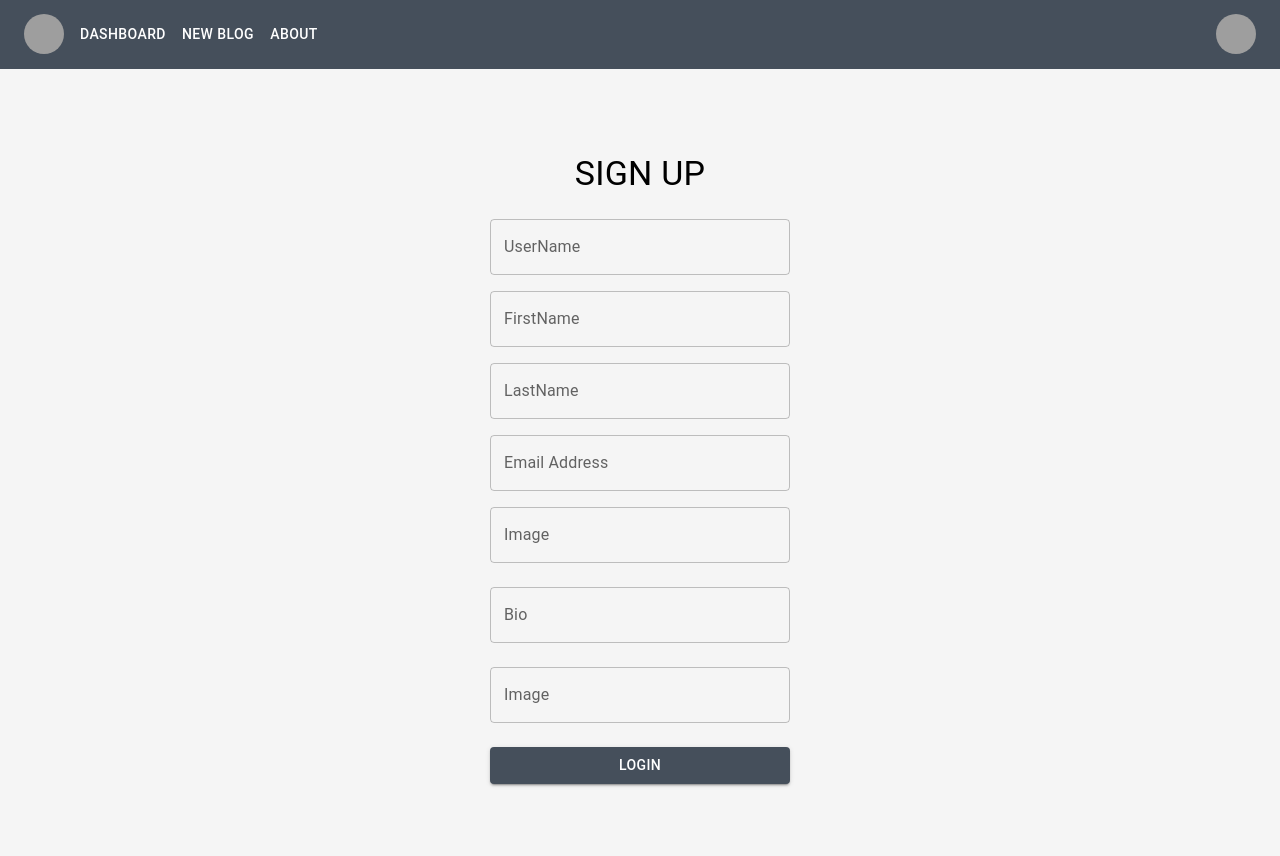
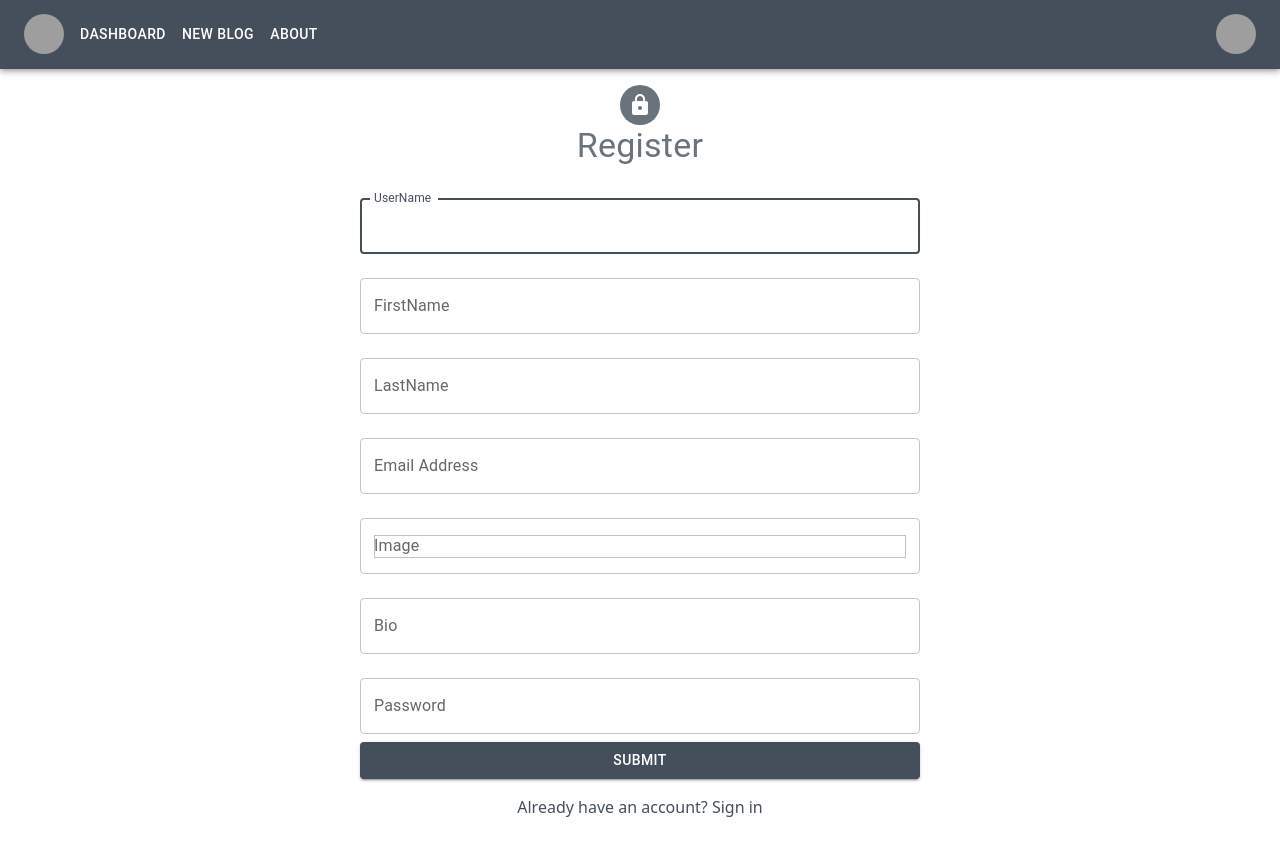
Before and after one commit to KazimAkyol/Milestone-BlogApp, a React (Vite) app in the folder milestone-blogapp/: page /register in a window 1280 px wide. Shown: the top 856 px of the page. Built offline with nearby package versions, Linux system fonts and the light colour scheme; grey boxes are pictures that could not be loaded.

Commit message:
update register

```diff
--- a/milestone-blogapp/src/components/auth/LoginForm.jsx
+++ b/milestone-blogapp/src/components/auth/LoginForm.jsx
@@ -8,12 +8,12 @@ import { object, string } from "yup"; //! bu şekilde de direk olarak metodları
 export const loginSchema = object({
   email: string()
     .email("Lütfen gecerli bir email adresi giriniz")
-    .required("Email zorunludur"),
-  password: string().required("Password zorunludur"),
+    .required("Email is required"),
+  password: string().required("Password is required"),
 });
 
 const LoginForm = ({ values, errors, touched, handleChange, handleBlur }) => {
-  const { loading } = useSelector((state) => state.auth); // store'da yaptığımız fetchStart işlemini kullanmış olduk.
+  const { loading } = useSelector((state) => state.auth);
 
   return (
     <Form>
@@ -29,9 +29,10 @@ const LoginForm = ({ values, errors, touched, handleChange, handleBlur }) => {
           onBlur={handleBlur}
           helperText={touched.email && errors.email}
           error={touched.email && Boolean(errors.email)}
+          autoFocus
         />
         <TextField
-          label="password"
+          label="Password"
           name="password"
           id="password"
           type="password"
--- a/milestone-blogapp/src/components/auth/RegisterForm.jsx
+++ b/milestone-blogapp/src/components/auth/RegisterForm.jsx
@@ -0,0 +1,120 @@
+import React from "react";
+import { Button, TextField } from "@mui/material";
+
+const RegisterForm = ({
+  values,
+  errors,
+  touched,
+  handleChange,
+  handleBlur,
+  handleSubmit,
+}) => {
+  return (
+    <form onSubmit={handleSubmit}>
+      <TextField
+        name="username"
+        value={values.username}
+        onChange={handleChange}
+        label="UserName"
+        onBlur={handleBlur}
+        error={touched.username && errors.username}
+        helperText={touched.username && errors.username}
+        variant="outlined"
+        fullWidth
+        type="text"
+        margin="normal"
+        autoFocus
+      />
+
+      <TextField
+        name="firstName"
+        value={values.firstName}
+        onChange={handleChange}
+        label="FirstName"
+        onBlur={handleBlur}
+        error={touched.firstName && errors.firstName}
+        helperText={touched.firstName && errors.firstName}
+        variant="outlined"
+        fullWidth
+        type="text"
+        margin="normal"
+      />
+
+      <TextField
+        name="lastName"
+        value={values.lastName}
+        onChange={handleChange}
+        label="LastName"
+        onBlur={handleBlur}
+        error={touched.lastName && errors.lastName}
+        helperText={touched.lastName && errors.lastName}
+        variant="outlined"
+        fullWidth
+        type="text"
+        margin="normal"
+      />
+
+      <TextField
+        name="email"
+        value={values.email}
+        onChange={handleChange}
+        label="Email Address"
+        onBlur={handleBlur}
+        error={touched.email && errors.email}
+        helperText={touched.email && errors.email}
+        variant="outlined"
+        fullWidth
+        type="email"
+        margin="normal"
+      />
+
+      <TextField
+        name="img"
+        value={""}
+        onChange={handleChange}
+        label="Image"
+        onBlur={handleBlur}
+        error={touched.img && errors.img}
+        helperText={touched.img && errors.img}
+        variant="outlined"
+        fullWidth
+        type="image"
+        margin="normal"
+      />
+
+      <TextField
+        name="bio"
+        value={values.bio}
+        onChange={handleChange}
+        label="Bio"
+        onBlur={handleBlur}
+        error={touched.bio && errors.bio}
+        helperText={touched.bio && errors.bio}
+        variant="outlined"
+        fullWidth
+        type="text"
+        margin="normal"
+      />
+
+      <TextField
+        name="password"
+        value={values.password}
+        onChange={handleChange}
+        label="Password"
+        onBlur={handleBlur}
+        error={touched.password && errors.password}
+        helperText={touched.password && errors.password}
+        variant="outlined"
+        fullWidth
+        type="password"
+        margin="normal"
+      />
+
+      <Button type="submit" variant="contained" fullWidth margin="normal">
+        SUBMIT
+      </Button>
+    </form>
+  );
+};
+
+export default RegisterForm;
--- a/milestone-blogapp/src/pages/Register.jsx
+++ b/milestone-blogapp/src/pages/Register.jsx
@@ -1,112 +1,101 @@
-import React, { useState } from "react";
-import { useDispatch } from "react-redux";
-import { Box, TextField, Button, Typography } from "@mui/material";
+import Container from "@mui/material/Container";
+import Typography from "@mui/material/Typography";
+import Avatar from "@mui/material/Avatar";
+import LockIcon from "@mui/icons-material/Lock";
+import Grid from "@mui/material/Grid";
+import { Link } from "react-router-dom";
+import { Box } from "@mui/material";
+import { Formik } from "formik";
+import * as Yup from "yup";
+import RegisterForm from "../components/auth/RegisterForm";
 import useAuthCalls from "../hooks/useAuthCalls";
 
 const Register = () => {
-  const [userName, setUserName] = useState("");
-  const [firstName, setFirstName] = useState("");
-  const [lastName, setLastName] = useState("");
-  const [email, setEmail] = useState("");
-  const [password, setPassword] = useState("");
-  const dispatch = useDispatch();
+  const { register } = useAuthCalls();
 
-  const { login } = useAuthCalls();
-
-  const handleRegister = () => {
-    // Fake validation
-    if (userName && firstName && lastName && email && password) {
-      dispatch(registerSuccess(data));
-    }
-  };
+  const SignupSchema = Yup.object().shape({
+    username: Yup.string()
+      .min(5, "Kullanici adi 5 karakterden az olamaz")
+      .max(50, "Kullanici adi 50 karakterden fazla olamaz")
+      .required("UserName is required"),
+    firstName: Yup.string()
+      .min(2, "Too Short!")
+      .max(50, "Too Long!")
+      .required("FirstName is required"),
+    lastName: Yup.string()
+      .min(2, "Too Short!")
+      .max(50, "Too Long!")
+      .required("LastName is required"),
+    email: Yup.string()
+      .email("Email adresinde @ isareti olmalidir")
+      .required("Email is required"),
+    image: Yup.string().required("Image is required"),
+    bio: Yup.string().required("Bio is required"),
+    password: Yup.string()
+      .min(8, "Password 8 karakterden fazla olmalidir")
+      .matches(/[a-z]/, "Password kucuk harf icermelidir")
+      .matches(/[A-Z]/, "Password büyük harf icermelidir")
+      .matches(/\d+/, "Password sayisal karakter icermelidir")
+      .matches(/[@$?!%&*]+/, "Özel karakter içermelidir(@$?!%&*)")
+      .required("Password is required"),
+  });
 
   return (
-    <Box
+    <Container maxWidth="lg">
+      <Grid
+        container
+        justifyContent="center"
+        direction="row-reverse"
+        rowSpacing={{ sm: 3 }}
         sx={{
-        display: "flex",
-        flexDirection: "column",
-        alignItems: "center",
-        justifyContent: "center",
           height: "100vh",
-        backgroundColor: "#f5f5f5",
+          p: 2,
         }}
       >
-      <Typography variant="h4" sx={{ mb: 3 }}>
-        SIGN UP
+        <Grid item xs={12} sm={10} md={6}>
+          <Avatar
+            sx={{
+              backgroundColor: "secondary.light",
+              m: "auto",
+              width: 40,
+              height: 40,
+            }}
+          >
+            <LockIcon size="30" />
+          </Avatar>
+          <Typography
+            variant="h4"
+            align="center"
+            mb={2}
+            color="secondary.light"
+          >
+            Register
           </Typography>
-      <TextField
-        label="UserName"
-        type="text"
-        variant="outlined"
-        sx={{ mb: 2, width: "300px" }}
-        fullWidth
-        value={email}
-        onChange={(e) => setUserName(e.target.value)}
+          <Formik
+            initialValues={{
+              username: "",
+              firstName: "",
+              lastName: "",
+              email: "",
+              image: "",
+              bio: "",
+              password: "",
+            }}
+            validationSchema={SignupSchema}
+            onSubmit={(values, actions) => {
+              register(values);
+              actions.resetForm();
+              actions.setSubmitting(false);
+            }}
+            component={(props) => <RegisterForm {...props} />}
           />
-      <TextField
-        label="FirstName"
-        type="text"
-        variant="outlined"
-        sx={{ mb: 2, width: "300px" }}
-        fullWidth
-        value={email}
-        onChange={(e) => setFirstName(e.target.value)}
-      />
-      <TextField
-        label="LastName"
-        type="text"
-        variant="outlined"
-        sx={{ mb: 2, width: "300px" }}
-        fullWidth
-        value={email}
-        onChange={(e) => setLastName(e.target.value)}
-      />
-      <TextField
-        label="Email Address"
-        type="email"
-        variant="outlined"
-        sx={{ mb: 2, width: "300px" }}
-        fullWidth
-        value={email}
-        onChange={(e) => setEmail(e.target.value)}
-      />
-      <TextField
-        label="Image"
-        type=""
-        variant="outlined"
-        sx={{ mb: 3, width: "300px" }}
-        fullWidth
-        value={password}
-        onChange={(e) => setPassword(e.target.value)}
-      />
-      <TextField
-        label="Bio"
-        type="text"
-        variant="outlined"
-        sx={{ mb: 3, width: "300px" }}
-        fullWidth
-        value={password}
-        onChange={(e) => setPassword(e.target.value)}
-      />
-      <TextField
-        label="Image"
-        type="password"
-        variant="outlined"
-        sx={{ mb: 3, width: "300px" }}
-        fullWidth
-        value={password}
-        onChange={(e) => setPassword(e.target.value)}
-      />
-      <Button
-        variant="contained"
-        color="primary"
-        sx={{ width: "300px" }}
-        fullWidth
-        onClick={handleRegister}
-      >
-        Login
-      </Button>
+
+          <Box sx={{ textAlign: "center", mt: 2, color: "secondary.main" }}>
+            <Link to="/">Already have an account? Sign in</Link>
           </Box>
+        </Grid>
+      </Grid>
+    </Container>
   );
 };
 
```
Lines whose indentation alone changed are shown as unchanged.
